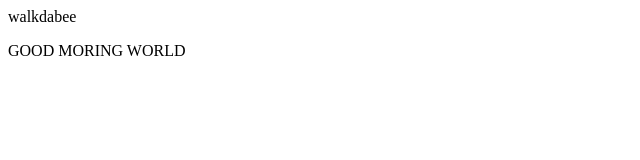
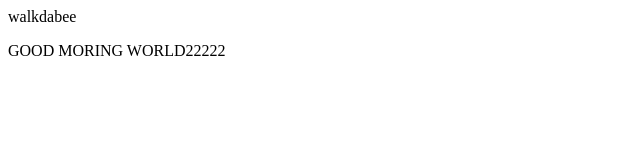
Before and after one commit to taylorhaynes7/taylorhaynes7.github.io, a plain HTML site: page index.html in a window 1280 px wide. Shown: the full height of the page, 0-640 px from the left. Drawn offline with Linux system fonts and the light colour scheme.

Commit message:
Update index.html

```diff
--- a/index.html
+++ b/index.html
@@ -6,7 +6,7 @@ walkdabee
 <head>
 <body>
 
-<p>GOOD MORING WORLD</p>
+<p>GOOD MORING WORLD22222</p>
 
 <body>
 </html>
```
